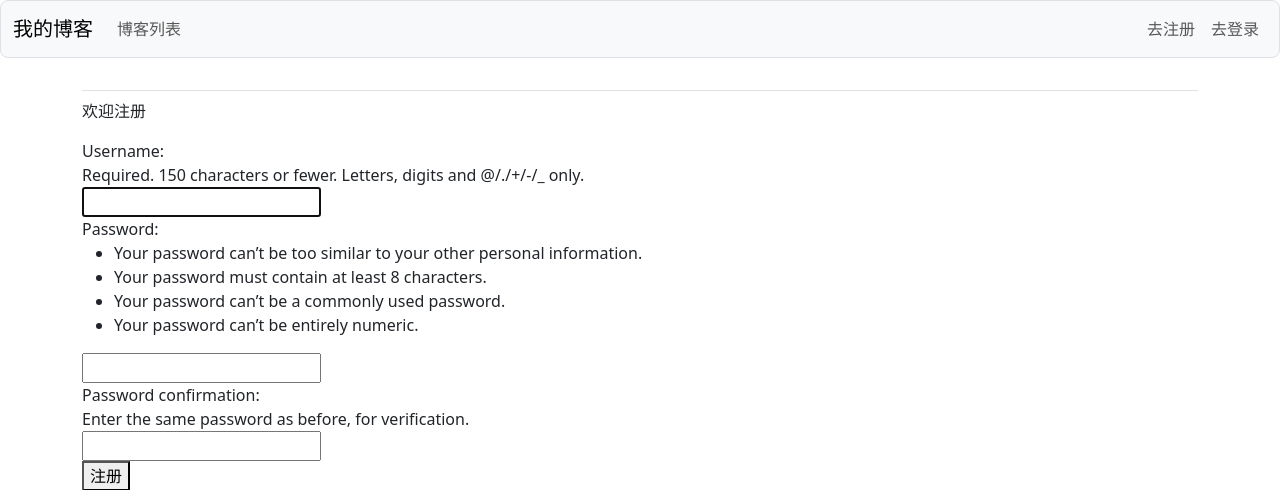
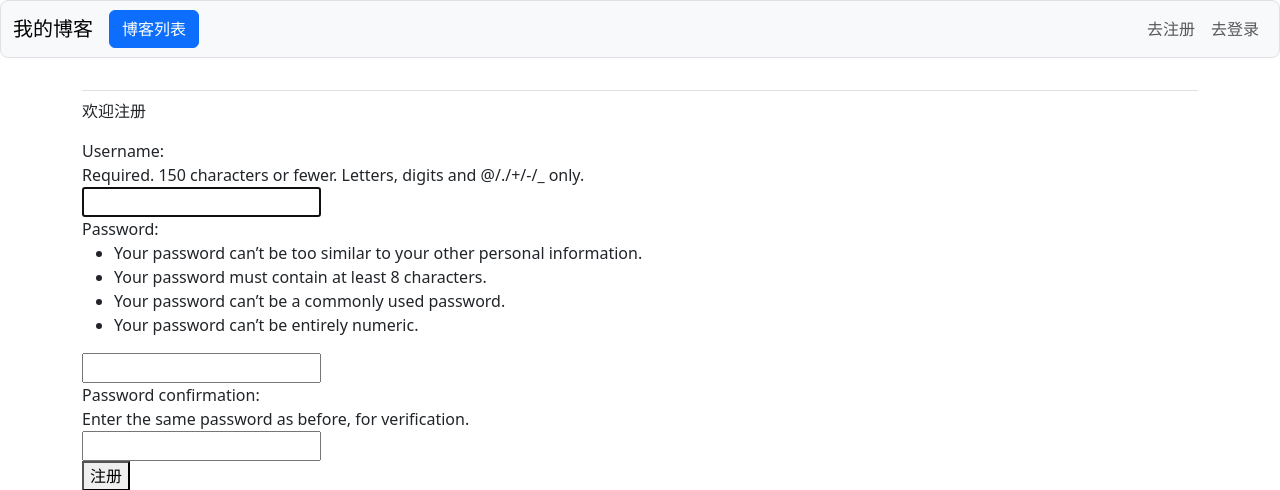
Before and after one commit to eleium/ubuntu_Blog, a Django app: page /accounts/register/ in a window 1280 px wide. Shown: the top 490 px of the page. Run offline with Django 5.2, Linux system fonts and the light colour scheme; some libraries are stand-ins or nearby versions.

Commit message:
改变博客列表的样式

```diff
--- a/blogs_app/templates/blogs_app/base.html
+++ b/blogs_app/templates/blogs_app/base.html
@@ -23,7 +23,7 @@
                 <div class="collapse navbar-collapse" id="navbarCollapse">
                     <ul class="navbar-nav me-auto mb-2 mb-md-0">
                         <li class="nav-item">
-                            <a class="nav-link" href="{% url 'blogs_app:blogs' %}">博客列表</a></li>
+                            <a class="btn btn-primary" href="{% url 'blogs_app:blogs' %}">博客列表</a></li>
                     </ul>
                     <!--定义导航栏左链接的代码到此结束-->
                     <!--与账户相关的链接：-->
```
